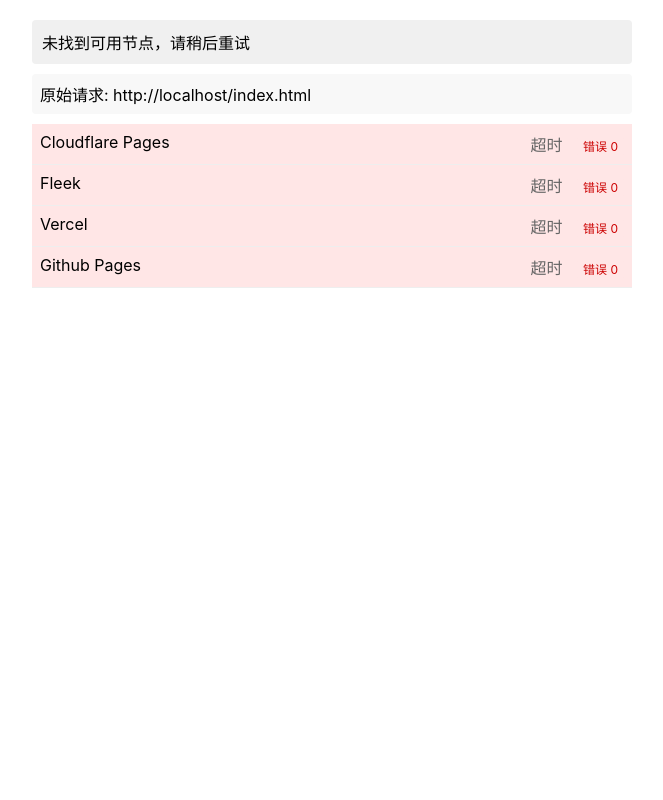
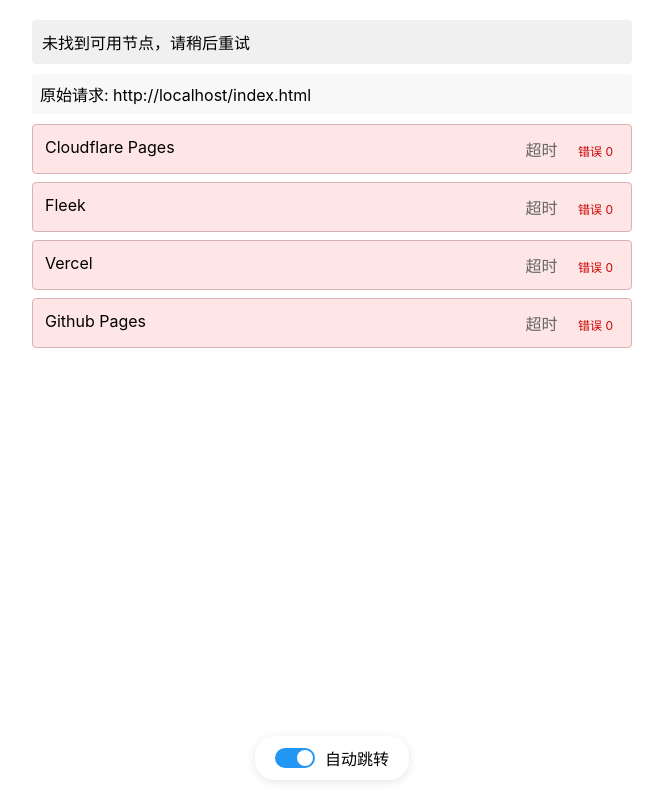
Before and after one commit to YunZe-Official/Smart_Gateway, a plain HTML site: page index.html in a window 1280 px wide. Shown: the whole page, without its empty margins (308-971 px from the left). Drawn offline with Linux system fonts and the light colour scheme; no server answers.

Commit message:
让用户点击页面空白区域就取消跳转

```diff
--- a/index.html
+++ b/index.html
@@ -9,6 +9,7 @@
             max-width: 600px;
             margin: 20px auto;
             padding: 0 20px;
+            user-select: none;
         }
         .status {
             background: #f0f0f0;
@@ -19,14 +20,30 @@
         .node {
             display: flex;
             justify-content: space-between;
-            padding: 8px;
-            border-bottom: 1px solid #eee;
+            padding: 12px;
+            border: 1px solid #eee;
+            margin: 8px 0;
+            border-radius: 4px;
+            cursor: pointer;
+            transition: all 0.2s;
+        }
+        .node:hover {
+            background: #f5f5f5;
+            transform: translateX(5px);
         }
         .fastest {
             background: #e6ffe6;
+            border-color: #b3d9b3;
+        }
+        .fastest:hover {
+            background: #d9f2d9;
         }
         .error {
             background: #ffe6e6;
+            border-color: #d9b3b3;
+        }
+        .error:hover {
+            background: #f2d9d9;
         }
         .speed {
             color: #666;
@@ -52,12 +69,71 @@
             margin: 10px 0;
             border-radius: 4px;
         }
+        .auto-jump {
+            position: fixed;
+            bottom: 20px;
+            left: 50%;
+            transform: translateX(-50%);
+            background: #fff;
+            padding: 10px 20px;
+            border-radius: 20px;
+            box-shadow: 0 2px 10px rgba(0,0,0,0.1);
+            display: flex;
+            align-items: center;
+            gap: 10px;
+        }
+        .switch {
+            position: relative;
+            display: inline-block;
+            width: 40px;
+            height: 20px;
+        }
+        .switch input {
+            opacity: 0;
+            width: 0;
+            height: 0;
+        }
+        .slider {
+            position: absolute;
+            cursor: pointer;
+            top: 0;
+            left: 0;
+            right: 0;
+            bottom: 0;
+            background-color: #ccc;
+            transition: .4s;
+            border-radius: 20px;
+        }
+        .slider:before {
+            position: absolute;
+            content: "";
+            height: 16px;
+            width: 16px;
+            left: 2px;
+            bottom: 2px;
+            background-color: white;
+            transition: .4s;
+            border-radius: 50%;
+        }
+        input:checked + .slider {
+            background-color: #2196F3;
+        }
+        input:checked + .slider:before {
+            transform: translateX(20px);
+        }
     </style>
 </head>
 <body>
     <div id="status" class="status">正在测速及检查节点状态...</div>
     <div id="targetUrl" class="target-url"></div>
     <div id="results"></div>
+    <div class="auto-jump">
+        <label class="switch">
+            <input type="checkbox" id="autoJumpToggle" checked>
+            <span class="slider"></span>
+        </label>
+        <span>自动跳转</span>
+    </div>
 
     <script>
         const GATEWAY_DOMAIN = 'smart.acofork.us.kg';
@@ -69,7 +145,23 @@
             { name: "Github Pages", url: "https://github-blog.acofork.us.kg" }
         ];
 
-        // 获取请求路径
+        let autoJump = true; // 默认开启自动跳转
+        const autoJumpToggle = document.getElementById('autoJumpToggle');
+
+        // 当用户点击页面任意位置时禁用自动跳转
+        document.addEventListener('click', (e) => {
+            // 如果点击的不是开关按钮本身
+            if (!e.target.closest('#autoJumpToggle')) {
+                autoJump = false;
+                autoJumpToggle.checked = false;
+            }
+        });
+
+        // 开关切换事件
+        autoJumpToggle.addEventListener('change', (e) => {
+            autoJump = e.target.checked;
+        });
+
         function getTargetPath() {
             const currentPath = window.location.pathname + window.location.search + window.location.hash;
             const targetUrl = new URL(window.location.href);
@@ -85,7 +177,6 @@
         const resultsDiv = document.getElementById('results');
         const statusDiv = document.getElementById('status');
 
-        // 更新节点状态显示
         function updateNodeStatus(node, speed, httpStatus) {
             const nodeDiv = document.createElement('div');
             nodeDiv.className = 'node';
@@ -100,18 +191,26 @@
                     <span class="http-status ${statusClass}">${statusText}</span>
                 </span>
             `;
+
+            nodeDiv.addEventListener('click', () => {
+                const targetUrl = `${node.url}${targetPath}`;
+                if (httpStatus === 200) {
+                    window.location.href = targetUrl;
+                } else {
+                    alert(`警告：该节点当前返回 ${httpStatus} 状态码，可能无法访问。确定要继续访问吗？`);
+                }
+            });
+
             resultsDiv.appendChild(nodeDiv);
             return nodeDiv;
         }
 
-        // 测试单个节点
         async function testNode(node) {
             const startTime = performance.now();
             try {
                 const controller = new AbortController();
                 const timeoutId = setTimeout(() => controller.abort(), 3000);
 
-                // 测试实际请求路径而不是根路径
                 const testUrl = `${node.url}${targetPath}`;
                 const response = await fetch(testUrl, {
                     signal: controller.signal
@@ -120,7 +219,6 @@
                 clearTimeout(timeoutId);
                 const speed = Math.round(performance.now() - startTime);
 
-                // 返回完整状态，包括 HTTP 状态码
                 return {
                     node,
                     speed,
@@ -128,7 +226,6 @@
                     nodeDiv: updateNodeStatus(node, speed, response.status)
                 };
             } catch (error) {
-                // 捕获网络错误或超时
                 return {
                     node,
                     speed: 99999,
@@ -138,7 +235,6 @@
             }
         }
 
-        // 测试所有节点并重定向
         async function findFastestNode() {
             let completedTests = 0;
             let fastestNode = null;
@@ -149,7 +245,6 @@
                     const result = await testNode(node);
                     completedTests++;
 
-                    // 只有当状态码为 200 时才考虑该节点
                     if (result.speed < fastestSpeed && result.httpStatus === 200) {
                         if (fastestNode) {
                             fastestNode.nodeDiv.classList.remove('fastest');
@@ -161,13 +256,16 @@
                         result.nodeDiv.classList.add('error');
                     }
 
-                    // 所有测试完成后，如果找到可用节点则跳转
-                    if (completedTests === nodes.length && fastestNode) {
-                        const targetUrl = `${fastestNode.node.url}${targetPath}`;
-                        statusDiv.textContent = `已找到最快可用节点: ${fastestNode.node.name} (${fastestNode.speed}ms, HTTP ${fastestNode.httpStatus})，正在跳转...`;
-                        window.location.href = targetUrl;
-                    } else if (completedTests === nodes.length) {
-                        statusDiv.textContent = '未找到可用节点，请稍后重试';
+                    if (completedTests === nodes.length) {
+                        if (fastestNode) {
+                            statusDiv.textContent = `测速完成！最快节点: ${fastestNode.node.name} (${fastestNode.speed}ms, HTTP ${fastestNode.httpStatus})`;
+                            if (autoJump) {
+                                const targetUrl = `${fastestNode.node.url}${targetPath}`;
+                                window.location.href = targetUrl;
+                            }
+                        } else {
+                            statusDiv.textContent = '未找到可用节点，请稍后重试';
+                        }
                     }
                 });
 
```
